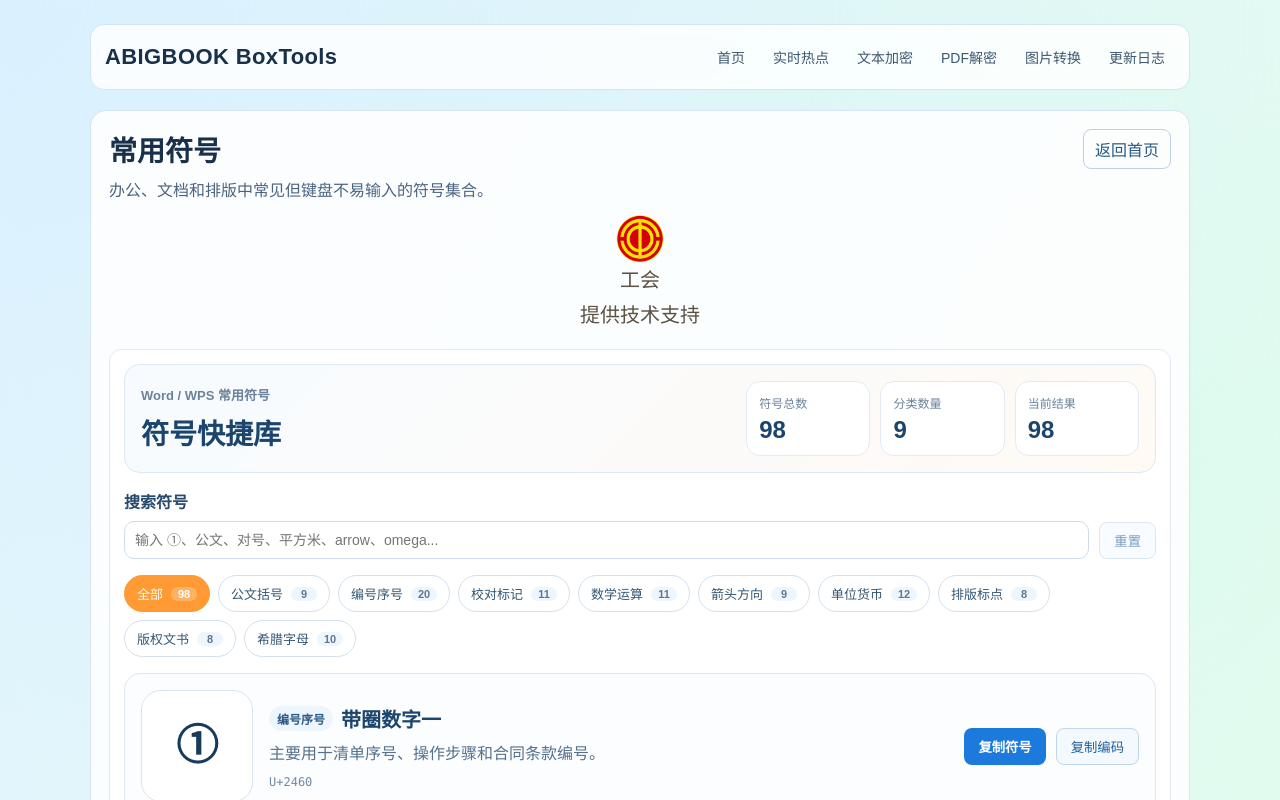
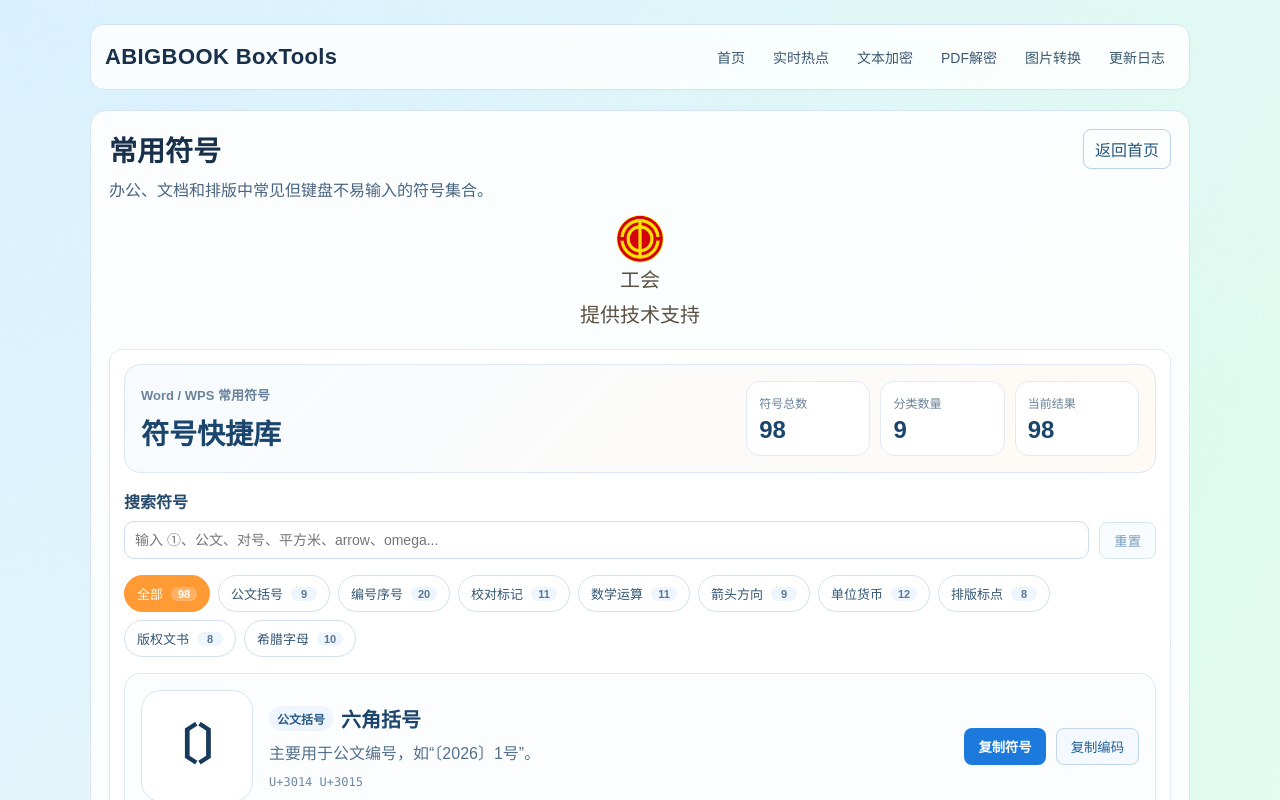
Before and after one commit to love-Liushuang/tools, a React (Vite) app in the folder client/: page /tools/common-symbols in a window 1280 px wide. Shown: the top 800 px of the page. Built offline with nearby package versions, Linux system fonts and the light colour scheme.

Commit message:
feat: 常用符号

```diff
--- a/client/src/data/tools.js
+++ b/client/src/data/tools.js
@@ -210,4 +210,5 @@ export const featuredToolIds = [
     'invoice-ledger-export-train',
     'getgzhtoutu',
     'webshot',
+    'common-symbols',
 ];
--- a/client/src/pages/CommonSymbolsPage.jsx
+++ b/client/src/pages/CommonSymbolsPage.jsx
@@ -125,6 +125,21 @@ const SYMBOL_ITEMS = [
   { category: 'greek', value: 'Δ', name: 'Delta 大写', usage: '主要用于变化量、差值和图表标记。', keywords: 'delta 差值 变化量 图表 希腊' }
 ];
 
+const DEFAULT_FOCUS_CATEGORY = 'office';
+
+function getSymbolId(item, index) {
+  return `${item.category}-${index}`;
+}
+
+function getDefaultSelectedId() {
+  const defaultIndex = SYMBOL_ITEMS.findIndex((item) => item.category === DEFAULT_FOCUS_CATEGORY);
+  if (defaultIndex < 0) {
+    return '';
+  }
+
+  return getSymbolId(SYMBOL_ITEMS[defaultIndex], defaultIndex);
+}
+
 function normalizeSymbolText(value) {
   return String(value || '').trim().toLowerCase().replace(/\s+/g, '');
 }
@@ -142,13 +157,13 @@ function getCategoryLabel(categoryKey) {
 function CommonSymbolsPage() {
   const [query, setQuery] = useState('');
   const [activeCategory, setActiveCategory] = useState('all');
-  const [selectedId, setSelectedId] = useState('number-0');
+  const [selectedId, setSelectedId] = useState(getDefaultSelectedId);
   const toast = useToast();
 
   const symbolItems = useMemo(() => {
     return SYMBOL_ITEMS.map((item, index) => ({
       ...item,
-      id: `${item.category}-${index}`,
+      id: getSymbolId(item, index),
       categoryLabel: getCategoryLabel(item.category),
       unicode: getUnicodeText(item.value),
       searchIndex: normalizeSymbolText(`${item.value} ${item.name} ${item.usage} ${item.keywords}`)
```
